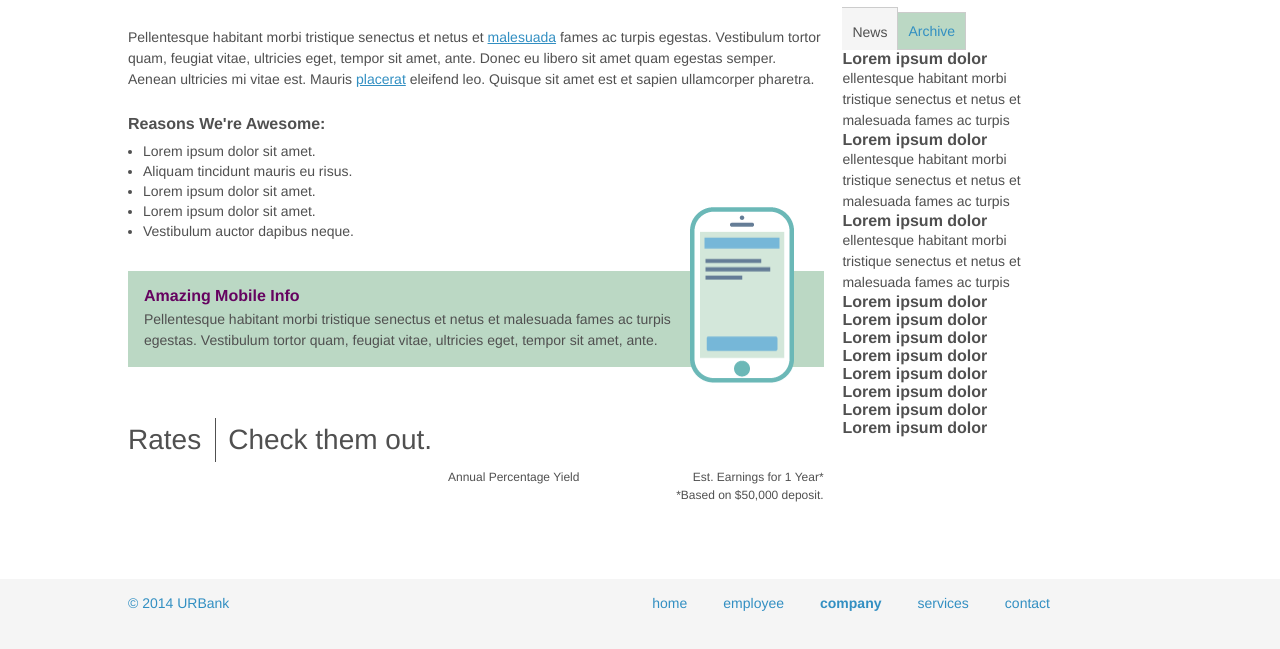
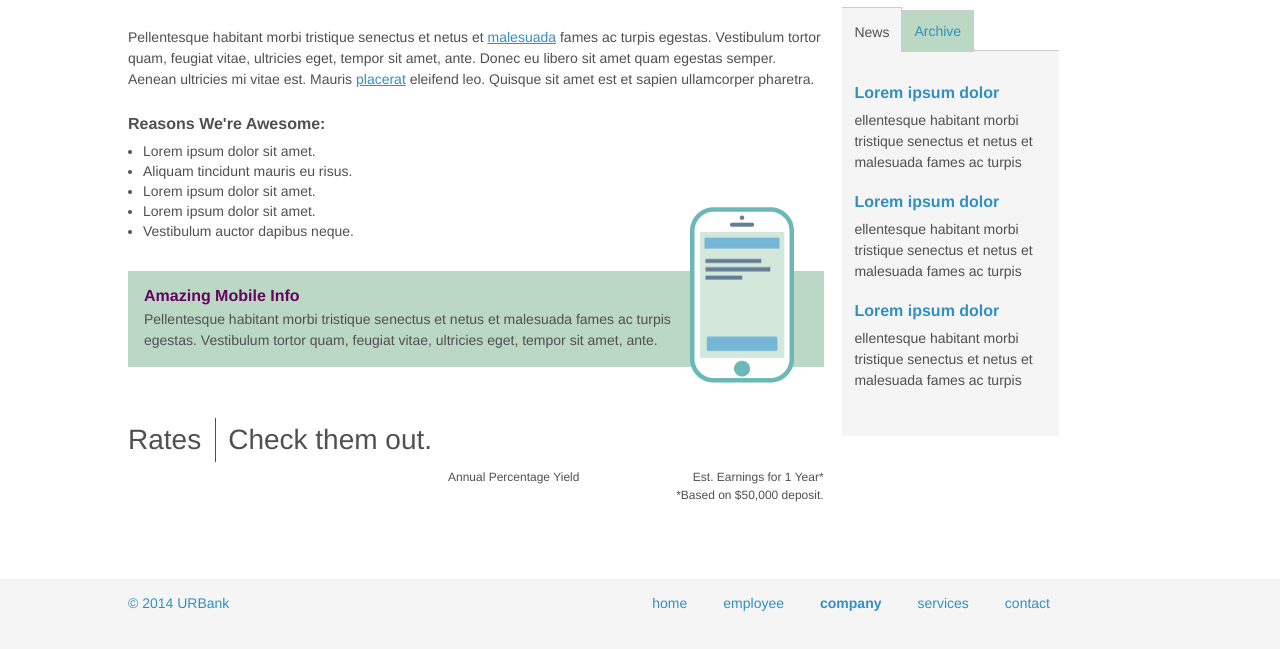
Before and after one commit to CGeohagan/AllyCodingChallenge, a website: page index.html in a window 1280 px wide. Both pictures are taken after a click on the button "News". Shown: the part 153-802 px from the top of the page. Drawn offline with nearby package versions, Linux system fonts and the light colour scheme; no server answers.

Commit message:
Adding in functionality for sidebar toggle buttons

```diff
--- a/assets/development/js/app.js
+++ b/assets/development/js/app.js
@@ -1,18 +1,44 @@
 jQuery(document).ready(function($){
-// script goes here
+// Scripts goes here
+
+
 
 /* JSON File Scripts */
 
 // Use JSON File to make a rates table list
 
-$.getJSON( "assets/js/code-test.json", function( data ) {
-  var ratesObject = JSON.stringify(data);
-});
+// $.getJSON( "assets/js/code-test.json", function( data ) {
+//   var ratesObject = JSON.stringify(data);
+// });
 
-console.log(ratesObject);
+// console.log(ratesObject);
 
 
 
+/* Sidebar Toggle Scripts */
+
+var sidebar = document.querySelector('.sidebar');
+var sidebarButtons = document.querySelectorAll('.sidebar__button');
+var sidebarSections = document.querySelectorAll('.sidebar__section');
+
+// Add click listener to the sidebar
+sidebar.addEventListener("click", function(e) {
+	// e.target is the clicked element
+	// If the clicked item contains the sidebar button class
+	if (e.target && e.target.classList.contains('sidebar__button')) {
+
+		// Toggle the active class for the sidebar buttons
+		sidebarButtons.forEach(function(item){
+			item.classList.toggle('active');
+		});
+
+		// Toggle the active class for the sidebar sections
+		sidebarSections.forEach(function(item){
+			item.classList.toggle('active');
+		});
+
+	}
+});
 
 
 
--- a/assets/js/app.js
+++ b/assets/js/app.js
@@ -1,2 +1,2 @@
-!function r(e,n,t){function o(i,f){if(!n[i]){if(!e[i]){var c="function"==typeof require&&require;if(!f&&c)return c(i,!0);if(u)return u(i,!0);var s=new Error("Cannot find module '"+i+"'");throw s.code="MODULE_NOT_FOUND",s}var a=n[i]={exports:{}};e[i][0].call(a.exports,function(r){var n=e[i][1][r];return o(n||r)},a,a.exports,r,e,n,t)}return n[i].exports}for(var u="function"==typeof require&&require,i=0;i<t.length;i++)o(t[i]);return o}({1:[function(r,e,n){jQuery(document).ready(function(r){r.getJSON("assets/js/code-test.json",function(r){JSON.stringify(r)}),console.log(ratesObject)})},{}]},{},[1]);
+!function e(r,t,n){function o(c,u){if(!t[c]){if(!r[c]){var a="function"==typeof require&&require;if(!u&&a)return a(c,!0);if(i)return i(c,!0);var f=new Error("Cannot find module '"+c+"'");throw f.code="MODULE_NOT_FOUND",f}var s=t[c]={exports:{}};r[c][0].call(s.exports,function(e){var t=r[c][1][e];return o(t||e)},s,s.exports,e,r,t,n)}return t[c].exports}for(var i="function"==typeof require&&require,c=0;c<n.length;c++)o(n[c]);return o}({1:[function(e,r,t){jQuery(document).ready(function(e){var r=document.querySelector(".sidebar"),t=document.querySelectorAll(".sidebar__button"),n=document.querySelectorAll(".sidebar__section");r.addEventListener("click",function(e){e.target&&e.target.classList.contains("sidebar__button")&&(t.forEach(function(e){e.classList.toggle("active")}),n.forEach(function(e){e.classList.toggle("active")}))})})},{}]},{},[1]);
 //# sourceMappingURL=maps/app.js.map
--- a/index.html
+++ b/index.html
@@ -64,24 +64,24 @@
 					<button class="login">Login</button>
 					<section class="sidebar__content">
 						<ul class="sidebar__buttons">
-							<li><button class="sidebar__button active">News</button></li>
-							<li><button class="sidebar__button">Archive</button></li>
+							<li><button class="sidebar__button">News</button></li>
+							<li><button class="sidebar__button active">Archive</button></li>
 						</ul>
-						<section class="sidebar__section news">
-							<div class="news__entry">
+						<section class="sidebar__section">
+							<div class="sidebar__entry">
 								<h4>Lorem ipsum dolor</h4>
 								<p>ellentesque habitant morbi tristique senectus et netus et malesuada fames ac turpis</p>
 							</div>
-							<div class="news__entry">
+							<div class="sidebar__entry">
 								<h4>Lorem ipsum dolor</h4>
 								<p>ellentesque habitant morbi tristique senectus et netus et malesuada fames ac turpis</p>
 							</div>
-							<div class="news__entry">
+							<div class="sidebar__entry">
 								<h4>Lorem ipsum dolor</h4>
 								<p>ellentesque habitant morbi tristique senectus et netus et malesuada fames ac turpis</p>
 							</div>
 						</section>
-						<section class="sidebar__section archive">
+						<section class="sidebar__section active">
 							<h4>Lorem ipsum dolor</h4>
 							<h4>Lorem ipsum dolor</h4>
 							<h4>Lorem ipsum dolor</h4>
--- a/scss/modules/_main.scss
+++ b/scss/modules/_main.scss
@@ -105,6 +105,7 @@
 
 	&__content {
 		margin-top: 20px;
+		position: relative;
 	}
 
 	&__buttons {
@@ -118,7 +119,13 @@
 		border-right: $med-grey 1px solid;
 		border-bottom: $med-grey 1px solid;
 		color: $blue;
-		padding: 10px;
+		padding: 12px;
+		position: relative;
+		z-index: 10;
+
+		&:hover {
+			color: $white;
+		}
 	}
 
 	&__button.active {
@@ -127,4 +134,30 @@
 		color: $grey;
 		padding-top: 16px;
 	}
+
+	&__section {
+		background-color: $light-grey;
+		border-top: $med-grey 1px solid;
+		display: none;
+		left: 0;
+		padding: 25px 12px;
+		position: absolute;
+		top: 43px;
+		width: 100%;
+		z-index: 1;
+	}
+
+	&__section.active {
+		display: block;
+	}
+
+	&__entry {
+		margin-bottom: 20px;
+	}
+
+	h4 {
+		color: $blue;
+		margin: 8px 0;
+	}
+
 }
```
Also changed, not shown: style.css, 2 other files.
